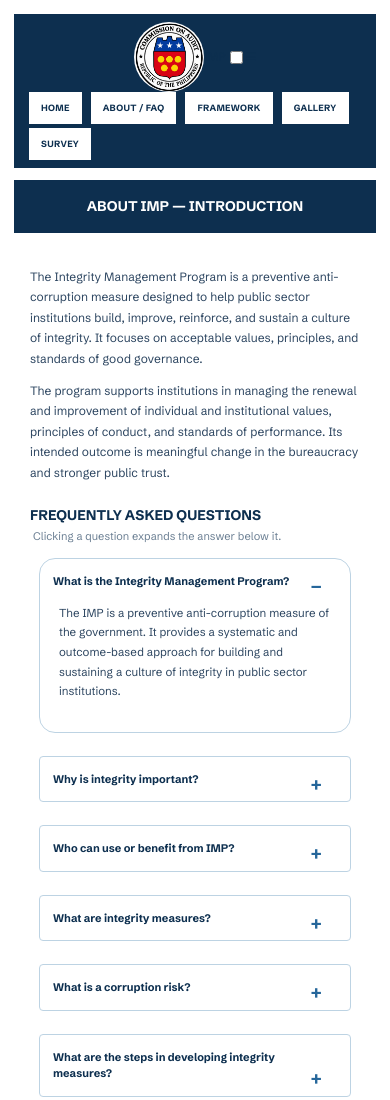
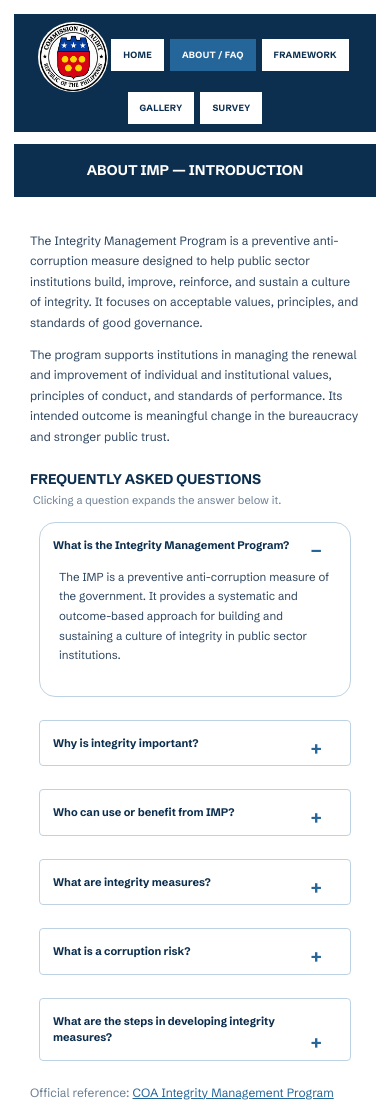
Before and after one commit to adamterrencen-lab/COA-PROJECT, a plain HTML site: page about.html in a window 390 px wide. Shown: the top 1100 px of the page. Drawn offline with Linux system fonts and the light colour scheme.

Commit message:
Refactor about.html for cleaner structure
Removed redundant HTML elements and cleaned up formatting.

```diff
--- a/about.html
+++ b/about.html
@@ -11,30 +11,16 @@
 <body>
 <div class="wrap">
 
-<!-- NAVIGATION -->
-<div class="nav">
-
-    <a class="brand" href="index.html">
-        <img src="coa-logo.jpg" alt="COA Logo">
-    </a>
-
-    <span class="nav-title">IMP</span>
-
-    <input type="checkbox" id="menu-toggle">
-
-    <label for="menu-toggle" class="hamburger">
-        ☰
-    </label>
-
-    <div class="nav-links">
+    <!-- NAVIGATION -->
+    <div class="nav">
+        <a class="brand" href="index.html"><img src="coa-logo.jpg" alt="COA / IMP - Commission on Audit"></a>
         <a class="tab-home" href="index.html">Home</a>
-        <a class="tab-about" href="about.html">About / FAQ</a>
+        <a class="tab-about active" href="about.html">About / FAQ</a>
         <a class="tab-framework" href="framework.html">Framework</a>
         <a class="tab-gallery" href="gallery.html">Gallery</a>
         <a class="tab-survey" href="survey.html">Survey</a>
     </div>
 
-</div>
     <div class="page-banner">About IMP — Introduction</div>
 
     <div class="content">
```
